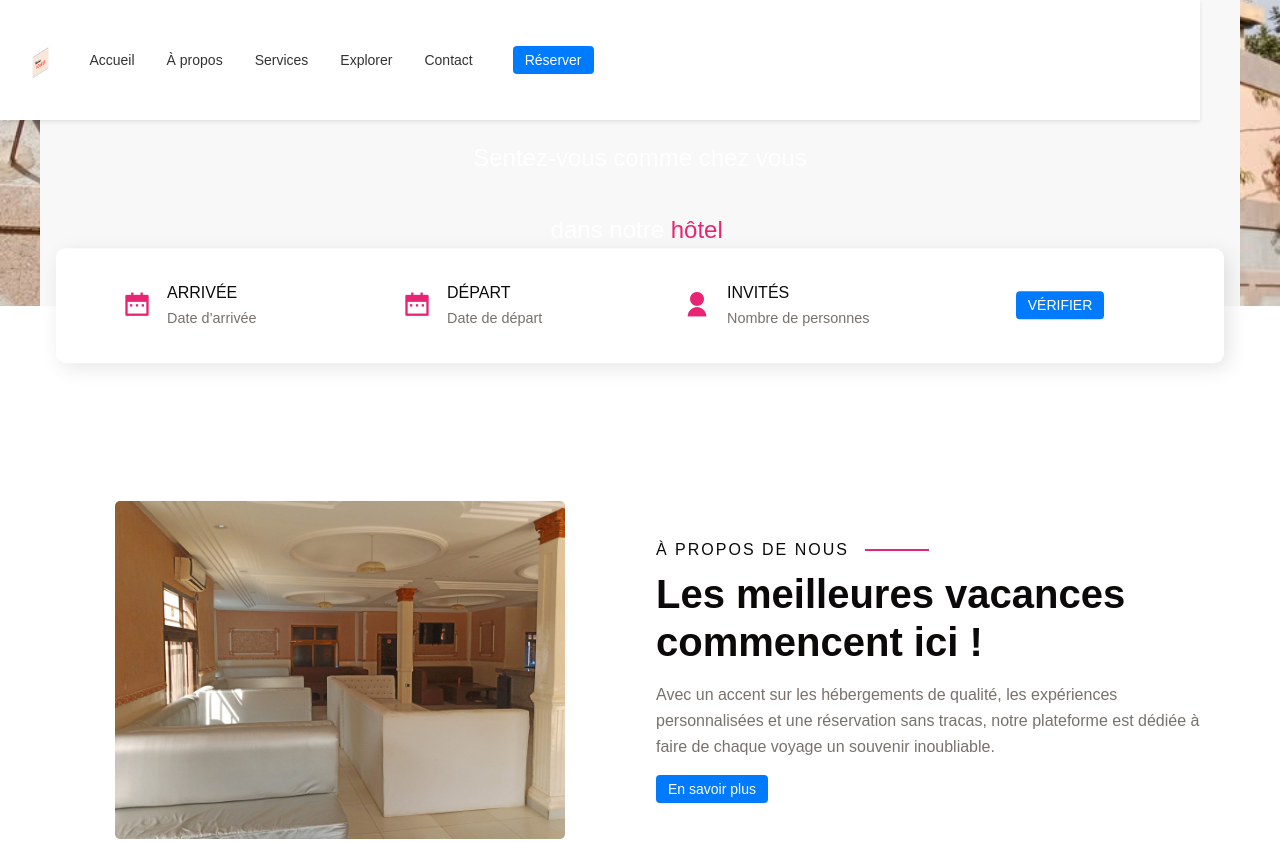
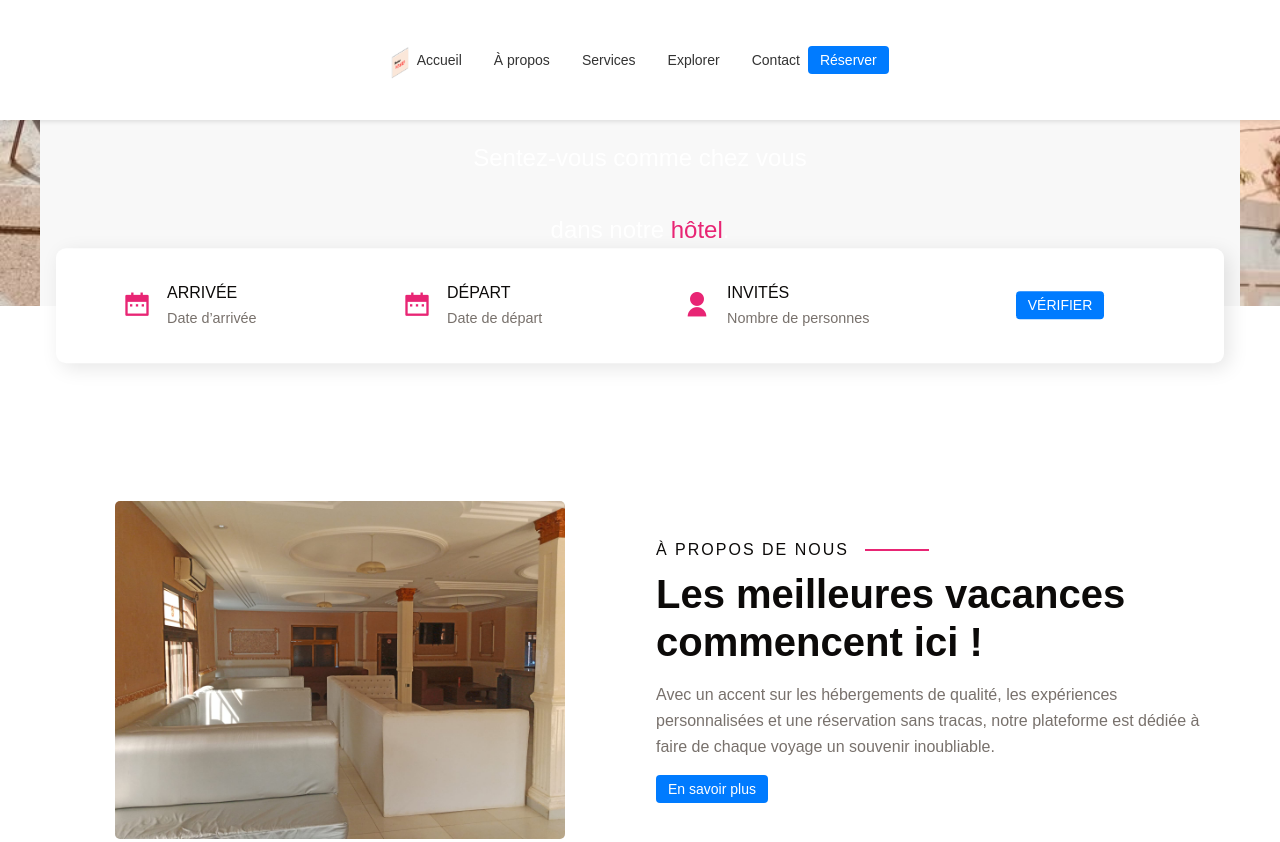
Before and after one commit to DinamouNaskari/residence-lp, a plain HTML site: page index.html in a window 1280 px wide. Shown: the top 842 px of the page. Drawn offline with nearby package versions, Linux system fonts and the light colour scheme.

Commit message:
Update styles.css

```diff
--- a/styles.css
+++ b/styles.css
@@ -81,8 +81,14 @@ a {
 }
 
 .logo {
-  max-width: 120px;
+  max-width: 100px;
 }
+
+.logo img {
+  width: 100%;
+  height: auto;
+}
+
 
 html,
 body {
@@ -102,59 +108,68 @@ body {
 
 nav {
   position: fixed;
-  isolation: isolate;
   top: 0;
   width: 100%;
+  background-color: var(--primary-color);
+  z-index: 999;
+}
+
+
+.nav__bar {
   max-width: var(--max-width);
   margin: auto;
-  z-index: 9;
-}
-
-.nav__bar {
-  padding: 1rem;
   display: flex;
   align-items: center;
   justify-content: space-between;
-  gap: 2rem;
-  background-color: var(--primary-color);
+  padding: 0.5rem 1rem;
+  height: 56px;
 }
 
+
 .nav__menu__btn {
-  font-size: 1.5rem;
+  display: block;
+  font-size: 1.8rem;
   color: var(--white);
   cursor: pointer;
 }
 
+
 .nav__links {
   list-style: none;
   position: absolute;
-  width: 100%;
-  padding: 2rem;
+  top: 56px;
+  left: 0;
+  right: 0;
+  background-color: var(--primary-color-dark);
+  flex-direction: column;
+  align-items: center;
+  padding: 1rem 0;
+  gap: 1rem;
+  display: none;
+  z-index: 998;
+}
+
+.nav__links.open {
   display: flex;
-  align-items: center;
-  flex-direction: column;
-  gap: 2rem;
-  background-color: rgba(188, 28, 92, 0.9);
-  transform: translateY(-100%);
-  transition: 0.5s;
-  z-index: -1;
 }
+
 
 .nav__links.open {
   transform: translateY(0);
 }
 
 .nav__links a {
-  position: relative;
-  isolation: isolate;
-  padding-bottom: 8px;
+  font-size: 14px;
   color: var(--white);
-  transition: 0.3s;
+  text-decoration: none;
+  padding: 0.25rem 0.5rem;
 }
+
 
 .nav__btn {
   display: none;
 }
+
 
 .header__container {
   padding-block: 10rem 15rem;
```
